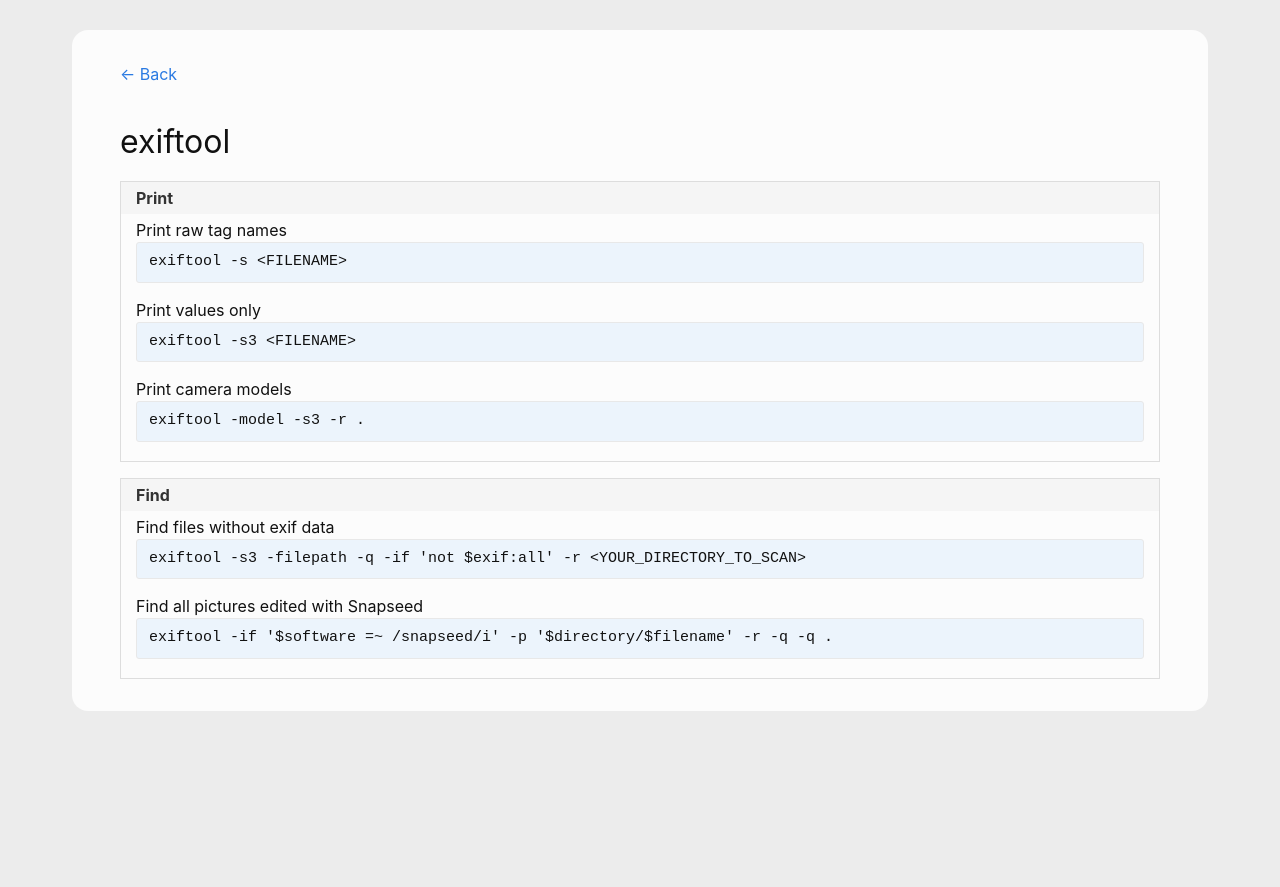
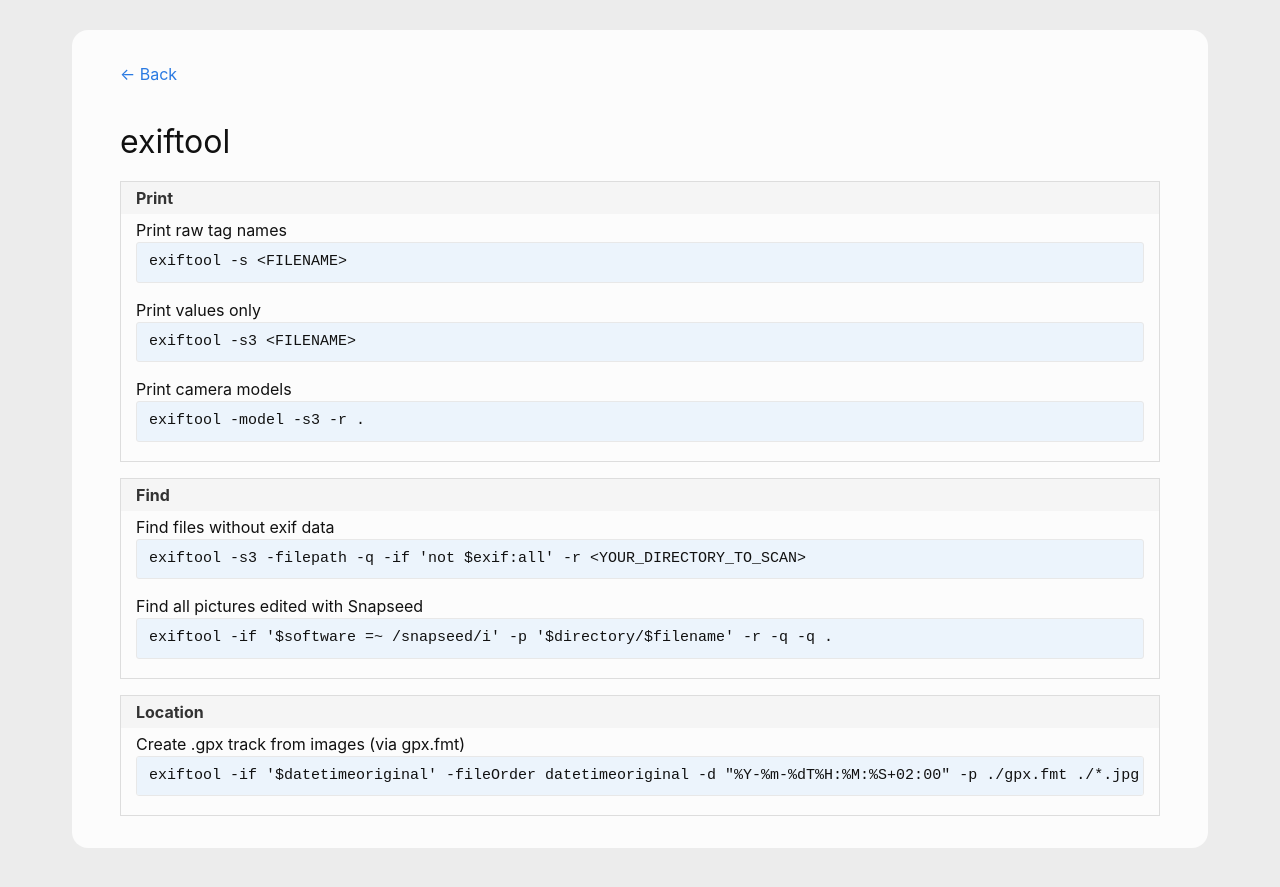
Before and after one commit to andreas-mausch/cheatsheets, a Jekyll site: the page built from _cheatsheets/exiftool.md, in a window 1280 px wide. Shown: the top 887 px of the page. Built offline with Jekyll 4.4.1, drawn with Linux system fonts in a browser that asks for light colours.

Commit message:
exiftool: Create gpx track from jpg gps positions

```diff
--- a/_cheatsheets/exiftool.md
+++ b/_cheatsheets/exiftool.md
@@ -1,6 +1,6 @@
 ---
 layout: cheatsheet
-tags: image-processing exif
+tags: image-processing exif gps gpx tracking
 section:
   - name: Print
     commands:
@@ -11,4 +11,7 @@ section:
     commands:
       Find files without exif data: "exiftool -s3 -filepath -q -if 'not $exif:all' -r <YOUR_DIRECTORY_TO_SCAN>"
       Find all pictures edited with Snapseed: "exiftool -if '$software =~ /snapseed/i' -p '$directory/$filename' -r -q -q ."
+  - name: Location
+    commands:
+      Create .gpx track from images (via gpx.fmt): "exiftool -if '$datetimeoriginal' -fileOrder datetimeoriginal -d \"%Y-%m-%dT%H:%M:%S+02:00\" -p ./gpx.fmt ./*.jpg > output.gpx"
 ---
```
